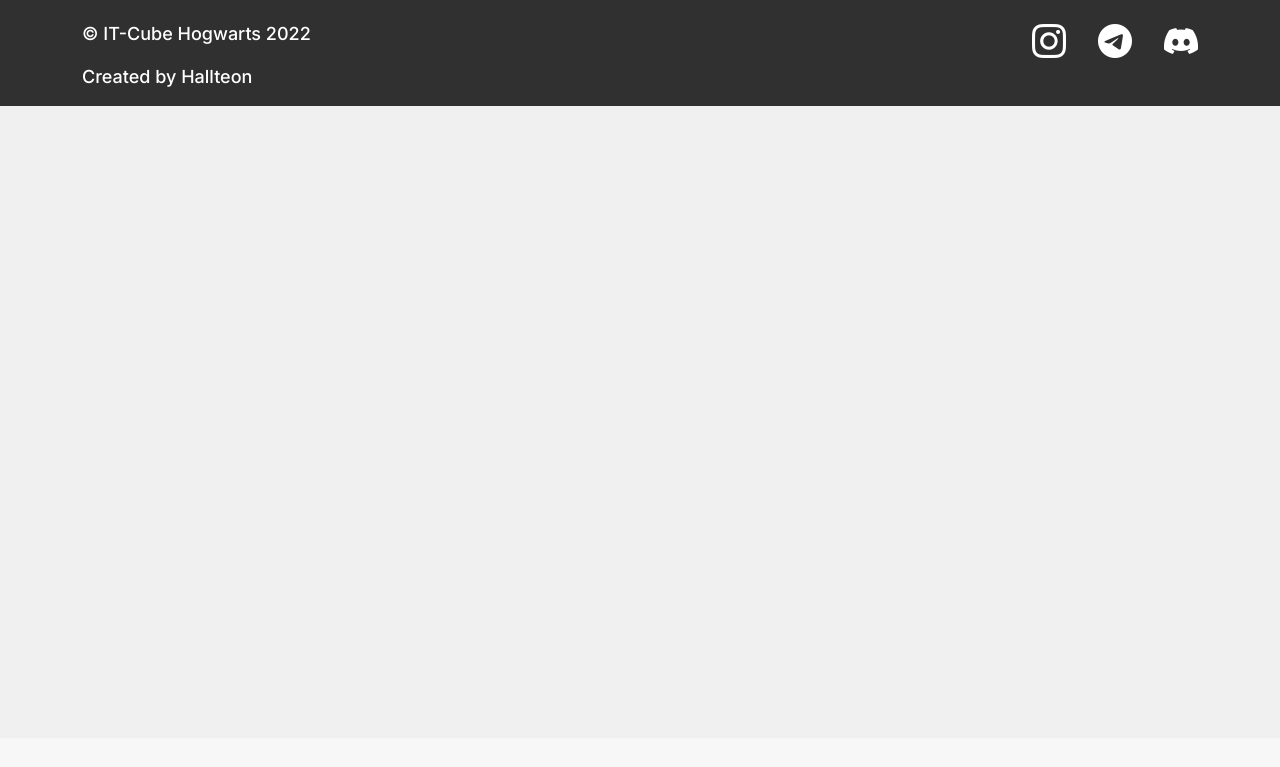
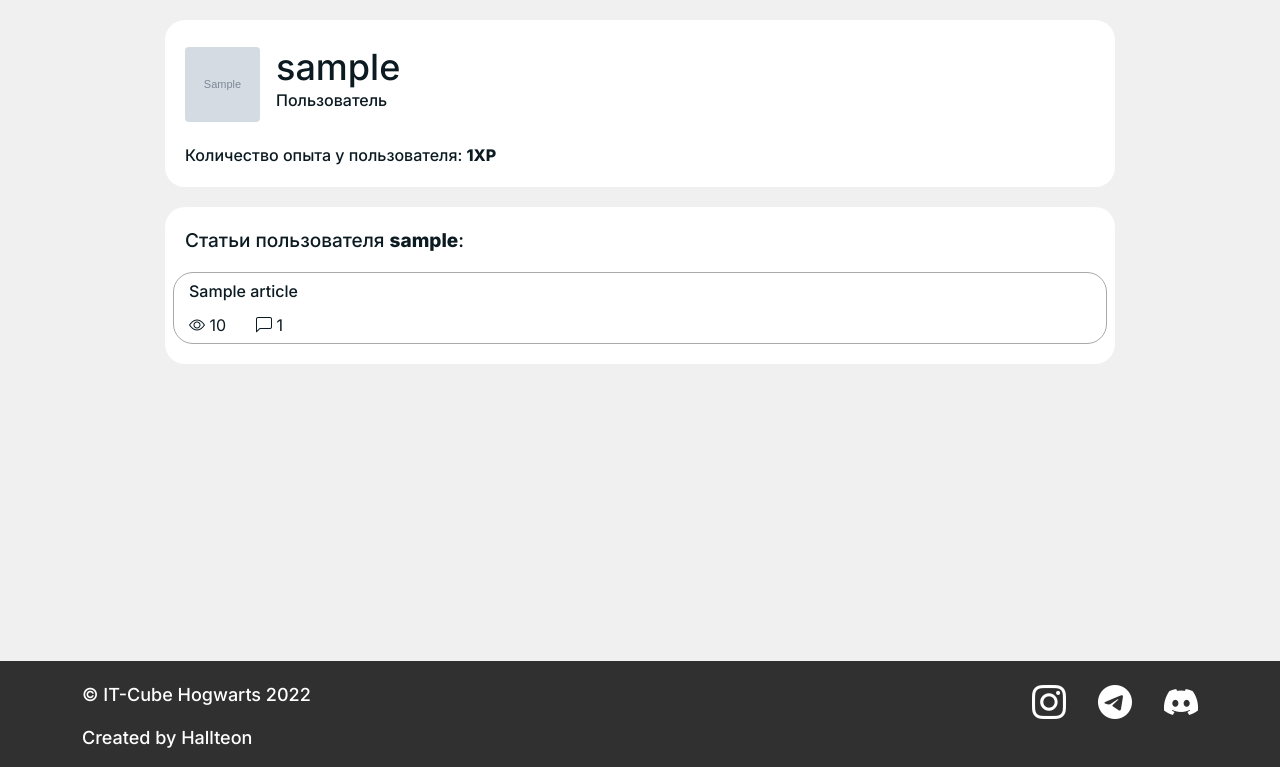
Before and after one commit to Hallteon/ITCubeWebSite, a Django app: a page that uses main/templates/main/base.html in a window 1280 px wide. Shown: the part 62-829 px from the top of the page. Before the commit the page ends 168 px from the top, so only its background shows below. Run offline with Django 4.2, Linux system fonts and the light colour scheme; a user stored in the database is signed in; tables that the repository leaves empty hold one stand-in row (values such as "Sample post"); grey boxes marked "Sample" are stand-in pictures; parts of the project's set-up code (start-up, migrations or seed data) failed here and were passed over; some libraries are stand-ins or nearby versions.

Commit message:
created showing profiles of users

```diff
--- a/articles/models.py
+++ b/articles/models.py
@@ -5,7 +5,7 @@ from django.urls import reverse
 
 
 class Article(models.Model):
-    author = models.ForeignKey(User, on_delete=models.CASCADE, verbose_name='Автор')
+    author = models.ForeignKey(User, on_delete=models.CASCADE, related_name='articles', verbose_name='Автор')
     title = models.CharField(max_length=350, verbose_name='Заголовок')
     cover_image = models.ImageField(upload_to='images/article_covers/%Y/%m/%d/', blank=True, verbose_name='Обложка')
     content = RichTextUploadingField(verbose_name='Текст')
@@ -29,12 +29,12 @@ class Article(models.Model):
 
 class Comment(models.Model):
     author = models.ForeignKey(User, on_delete=models.CASCADE, verbose_name='Автор')
-    article = models.ForeignKey('Article', on_delete=models.CASCADE, related_name='comment', verbose_name='Статья')
+    article = models.ForeignKey('Article', on_delete=models.CASCADE, related_name='comments', verbose_name='Статья')
     text = models.TextField(verbose_name='Текст')
     create_time = models.DateTimeField(auto_now_add=True, verbose_name='Дата создания')
 
     def __str__(self):
-        return self.author
+        return self.author.username
 
     class Meta:
         verbose_name = 'Комментарий'
--- a/main/static/main/css/base.css
+++ b/main/static/main/css/base.css
@@ -78,9 +78,9 @@ a {
 .profile__btn {
     background-color: #fbbe3a;
     font-weight: 500;
-    border: 3px solid #fbbe3a;
-    border-radius: 20px;
-    padding: 5px;
+    border: none;
+    border-radius: 0;
+    padding: 6px;
     transition: 0.5s;
 }
 
@@ -90,6 +90,12 @@ a {
 
 .profile__link {
     font-weight: 500;
+}
+
+/* Контент */
+
+.content {
+    min-height: 82.63vh;
 }
 
 /* Футер */
@@ -117,5 +123,6 @@ a {
 }
 
 .soc-nets__link:hover {
-    color: #fbbe3a;
+    color: #fff;
+    font-size: 36px;
 }
--- a/main/templates/main/base.html
+++ b/main/templates/main/base.html
@@ -53,7 +53,9 @@
 
                                 <li class="nav-item menu__item">
                                     <div class="dropdown profile">
-                                        <button class="dropdown-toggle profile__btn" type="button" data-bs-toggle="dropdown" aria-expanded="false"><i class="bi bi-person-circle menu__link_icon"></i></button>
+                                        <button class="dropdown-toggle profile__btn" type="button" data-bs-toggle="dropdown" aria-expanded="false">
+                                            <img class="user-avatar" src="{{request.user.userprofile.profile_picture.url}}" alt="Аватарка">
+                                        </button>
 
                                         <ul class="dropdown-menu">
                                             <li><a class="dropdown-item profile__link" href="{{request.user.userprofile.get_absolute_url}}">Профиль <i class="bi bi-person-square"></i></a></li>
--- a/main/templates/main/index.html
+++ b/main/templates/main/index.html
@@ -4,3 +4,9 @@
 {% block styles %}
     <link rel="stylesheet" href="{% static 'main/css/index.css' %}">
 {% endblock %}
+
+{% block content %}
+<section class="home content">
+    <div class="container"></div>
+</section>
+{% endblock %}
--- a/users/static/users/css/authorize.css
+++ /dev/null
@@ -1,6 +0,0 @@
-.footer {
-    position: fixed;
-    left: 0;
-    bottom: 0;
-    width: 100%;
-}
--- a/users/static/users/css/profile.css
+++ b/users/static/users/css/profile.css
@@ -0,0 +1,67 @@
+.profile-info {
+    background-color: #fff;
+    border-radius: 20px;
+    margin: 20px auto 0;
+    padding: 20px;
+}
+
+.profile-info__picture {
+    border-radius: 4px;
+    height: 75px;
+    width: 75px;
+}
+
+.profile-info-user__name {
+    font-size: 36px;
+    font-weight: 500;
+    margin-left: 16px;
+}
+
+.profile-info-user__status {
+    font-weight: 500;
+    margin-top: -22px;
+    margin-left: 16px;
+}
+
+.profile-info__xp {
+    font-weight: 500;
+    margin-top: 15px;
+    margin-bottom: 0;
+}
+
+.user-articles {
+    background-color: #fff;
+    border-radius: 20px;
+    margin: 20px auto 20px;
+    padding: 20px;
+}
+
+.user-articles__title {
+    font-size: 19px;
+    font-weight: 500;
+}
+
+.user-article:first-child {
+    margin-top: 0;
+}
+
+.user-article {
+    border: 0.5px solid darkgray;
+    border-radius: 20px;
+    margin-top: 20px;
+    padding: 6px 15px;
+
+}
+
+.user-article a {
+    color: #0C1A22;
+    font-weight: 500;
+}
+
+.user-article-info {
+    margin-top: 10px;
+}
+
+.user-article-info__item {
+    margin-right: 30px;
+}
--- a/users/templates/users/login.html
+++ b/users/templates/users/login.html
@@ -11,7 +11,7 @@
 
 
 {% block content %}
-<section class="login">
+<section class="login content">
     <div class="container">
         <div class="row d-flex justify-content-center">
             <div class="col-lg-6 form-container">
--- a/users/templates/users/profile.html
+++ b/users/templates/users/profile.html
@@ -6,9 +6,41 @@
 {% endblock %}
 
 {% block content %}
-<section class="profile">
+<section class="profile content">
     <div class="container">
+        <div class="row">
+            <div class="col-sm-10 profile-info">
+                <ul class="d-flex align-items-center profile-info-list d-flex">
+                    <li class="d-flex align-items-center profile-info-list__item">
+                        <img class="profile-info__picture" src="{{profile.profile_picture.url}}" alt="Аватарка">
+                        <div class="d-flex flex-column profile-info-user">
+                            <p class="profile-info-user__name">{{profile.user.username}}</p>
+                            <p class="profile-info-user__status">Пользователь</p>
+                        </div>
+                    </li>
+                </ul>
 
+                <p class="profile-info__xp">Количество опыта у пользователя: <strong>{{profile.xp}}XP</strong></p>
+            </div>
+        </div>
+
+        <div class="row">
+            <div class="col-sm-10 user-articles">
+                <p class="user-articles__title">Статьи пользователя <strong>{{profile.user.username}}</strong>:</p>
+                <div class="row">
+                {% for article in profile.user.articles.all %}
+                    <div class="col-12 user-article">
+                        <a class="user-article__title" href="{{article.get_absolute_url}}">{{article.title}}</a>
+
+                        <ul class="d-flex user-article-info">
+                            <li class="user-article-info__item"><i class="bi bi-eye"></i> {{article.views_count}}</li>
+                            <li class="user-article-info__item"><i class="bi bi-chat-left"></i> {{article.comments.all.count}}</li>
+                        </ul>
+                    </div>
+                {% endfor %}
+                </div>
+            </div>
+        </div>
     </div>
 </section>
 {% endblock %}
--- a/users/templates/users/register.html
+++ b/users/templates/users/register.html
@@ -6,11 +6,10 @@
 <link rel="preconnect" href="https://fonts.gstatic.com" crossorigin>
 <link href="https://fonts.googleapis.com/css2?family=Inter:wght@400;500;600;800&display=swap" rel="stylesheet">
 <link rel="stylesheet" href="{% static 'main/css/forms.css' %}">
-<link rel="stylesheet" href="{% static 'users/css/authorize.css' %}">
 {% endblock %}
 
 {% block content %}
-<section class="register">
+<section class="register content">
     <div class="container">
         <div class="row d-flex justify-content-center">
             <div class="col-lg-6 form-container">
```
Also changed, not shown: articles/admin.py (+12 -3 lines), articles/static/articles/css/articles.css (+9 -2 lines), articles/templates/articles/article.html (+5 -4 lines), articles/templates/articles/articles.html (+4 -4 lines), main/static/main/css/index.css (+0 -7 lines), articles/migrations/0021_alter_article_author_alter_comment_article.py (added).
